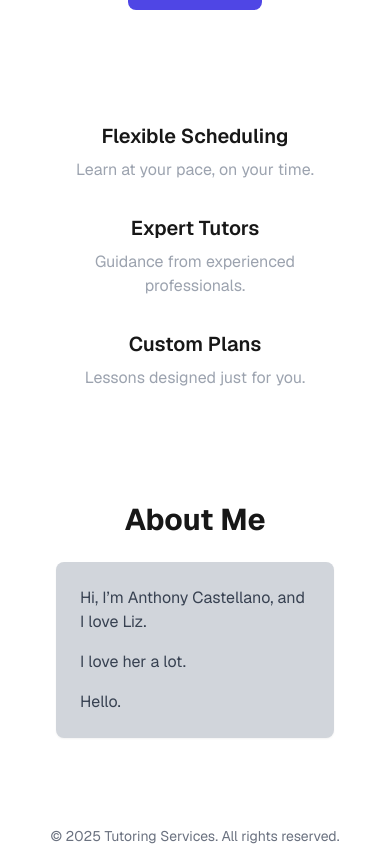
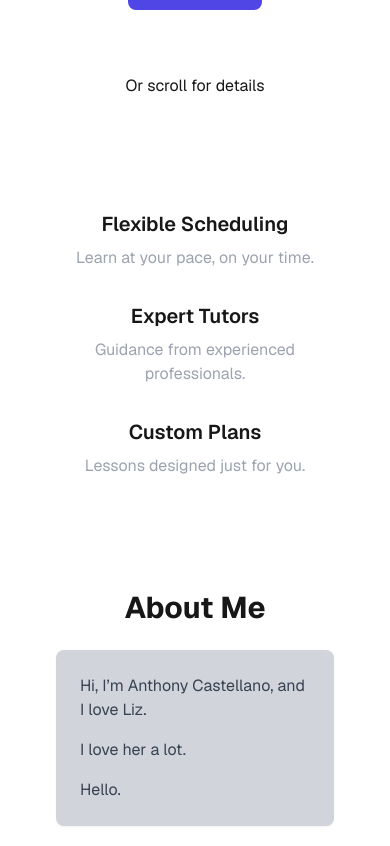
Before and after one commit to anthonycastellano/tutor-static-site, a Next.js app: page / in a window 390 px wide. Shown: the part 722-1568 px from the top of the page. Built offline with nearby package versions, Linux system fonts and the light colour scheme.

Commit message:
add scroll arrow

```diff
--- a/pages/index.tsx
+++ b/pages/index.tsx
@@ -1,5 +1,11 @@
 import { Geist, Geist_Mono } from "next/font/google";
-import { useEffect, useRef } from "react";
+import { useEffect, useRef, useState } from "react";
+import Image from 'next/image';
+import SVGIMG from '@/public/arrow.svg';
+
+// constants
+const HACKER_TEXT_INTERVAL = 50;
+const ARROW_SCROLL_LIMIT = 100;
 
 const geistSans = Geist({
   variable: "--font-geist-sans",
@@ -11,11 +17,28 @@ const geistMono = Geist_Mono({
   subsets: ["latin"],
 });
 
-const HACKER_TEXT_INTERVAL = 35;
+interface DownArrowProps {
+  shown: boolean;
+}
+const DownArrow = ({ shown }: DownArrowProps) => (
+  <svg
+    xmlns="http://www.w3.org/2000/svg"
+    viewBox="0 0 32 32"
+    className={`w-8 h-8 text-white animate-bounce md:hidden transition-opacity duration-300 ease-in-out${shown ? "" : " opacity-0"}`}
+  >
+    <path
+      d="M26.29 20.29 18 28.59V0h-2v28.59l-8.29-8.3-1.42 1.42 10 10a1 1 0 0 0 1.41 0l10-10z"
+      data-name="2-Arrow Down"
+      fill="white"
+    />
+  </svg>
+);
 
 export default function Home() {
   const headingRef = useRef<HTMLHeadingElement>(null);
+  const [showArrow, setShowArrow] = useState(true); // state to toggle arrow visibility
 
+  // on page load, animate heading text
   useEffect(() => {
       const headingElement = headingRef.current;
       const headingElementValue = headingElement?.dataset.value;
@@ -43,7 +66,22 @@ export default function Home() {
       iteration += 1;
     }, HACKER_TEXT_INTERVAL);
 
-    return () => { clearInterval(interval) }
+    return () => clearInterval(interval);
+  }, []);
+
+  // scroll listener to hide arrow
+  useEffect(() => {
+    const handleScroll = () => {
+      const scrollPosition = window.scrollY;
+      if (scrollPosition > ARROW_SCROLL_LIMIT) { // hide after scrolling 100px
+        setShowArrow(false);
+      } else {
+        setShowArrow(true);
+      }
+    };
+
+    window.addEventListener('scroll', handleScroll);
+    return () => window.removeEventListener('scroll', handleScroll);
   }, []);
 
   return (
@@ -74,6 +112,9 @@ export default function Home() {
           Get Started
         </a>
       </main>
+
+      <div className={`md:hidden transition-opacity duration-300 ease-in-out${showArrow? "" : " opacity-0"}`}>Or scroll for details</div>
+      <DownArrow shown={showArrow} />
 
       <section className="flex flex-col md:flex-row gap-8 px-6 py-12 text-center">
         <div className="flex-1">
@@ -106,7 +147,6 @@ export default function Home() {
       </section>
 
       <footer className="text-gray-500 text-sm py-6">
-        <p>&copy; 2025 Tutoring Services. All rights reserved.</p>
       </footer>
     </div>
   );
```
Also changed, not shown: public/arrow.svg (added).
